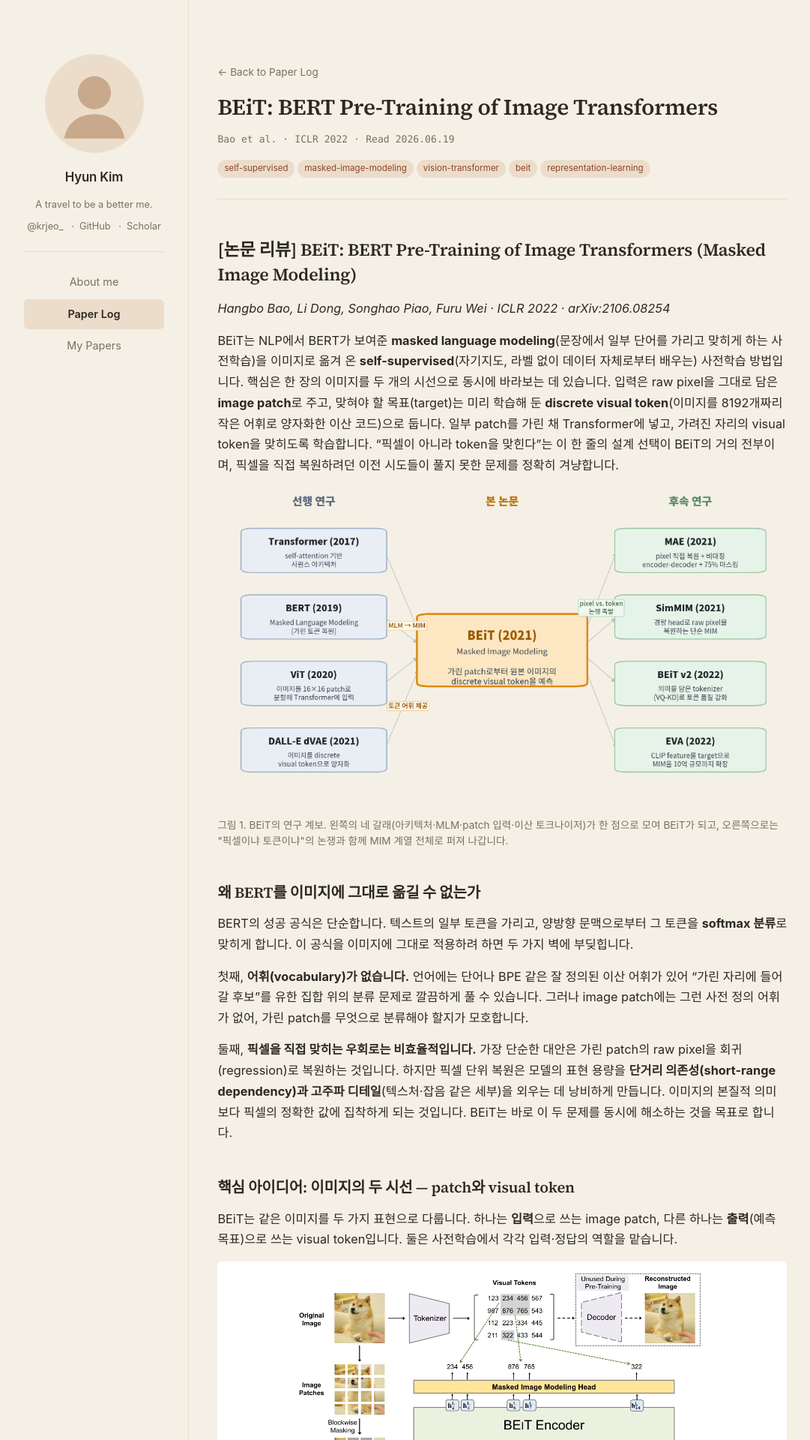
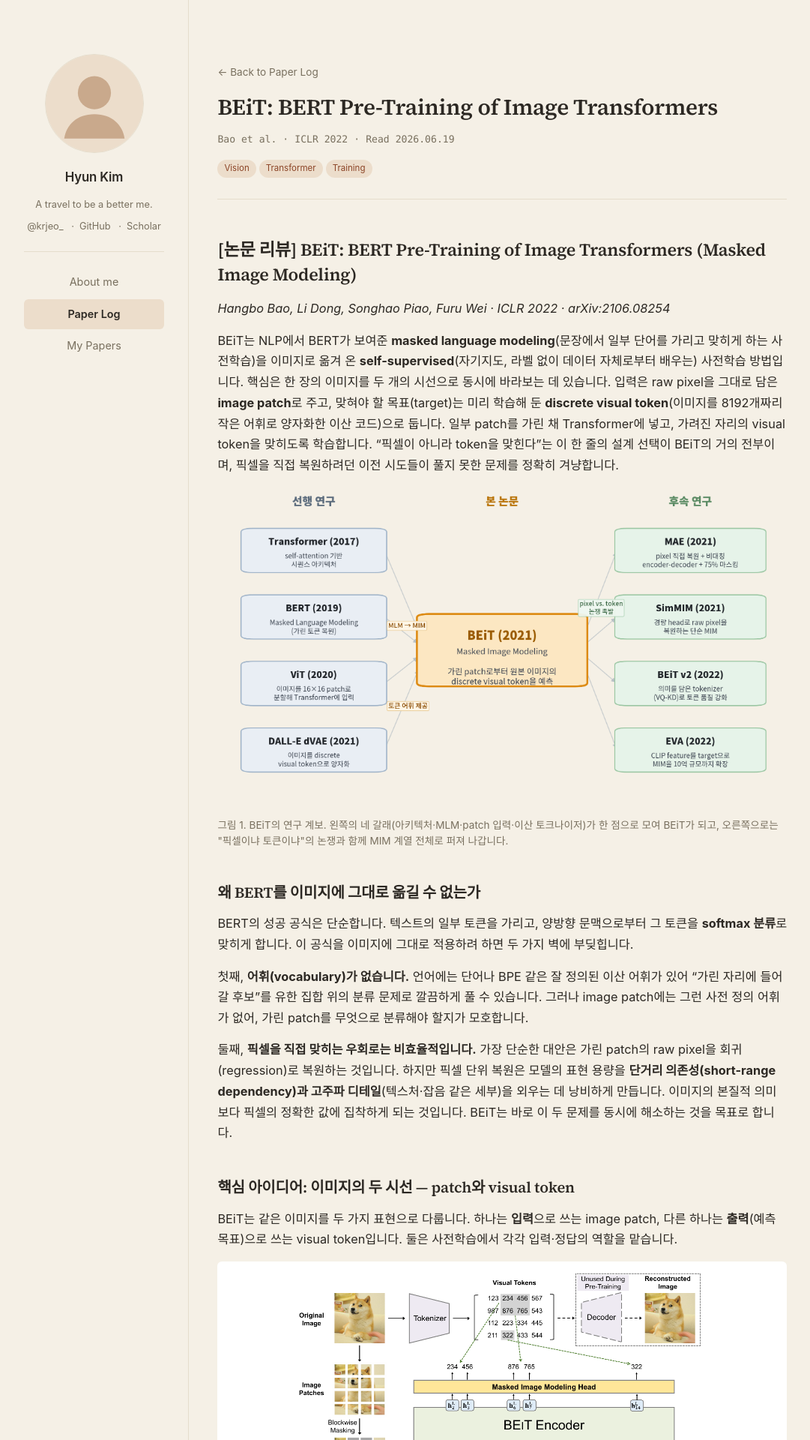
Before and after one commit to krjeo0/krjeo0.github.io, a Jekyll site: the page built from _posts/2026-06-19-beit.md, in a window 1280 px wide. Shown: the top 1920 px of the page at 75% size, without its empty margins (0-1081 px from the left). Built offline with Jekyll 4.4.1, drawn with Linux system fonts in a browser that asks for light colours.

Commit message:
Update 2026-06-19-beit.md

```diff
--- a/_posts/2026-06-19-beit.md
+++ b/_posts/2026-06-19-beit.md
@@ -5,7 +5,7 @@ date: 2026-06-19
 authors: "Bao et al."
 venue: "ICLR"
 year: 2022
-tags: [self-supervised, masked-image-modeling, vision-transformer, beit, representation-learning]
+tags: [Vision, Transformer, Training]
 ---
 
 # [논문 리뷰] BEiT: BERT Pre-Training of Image Transformers (Masked Image Modeling)
```
